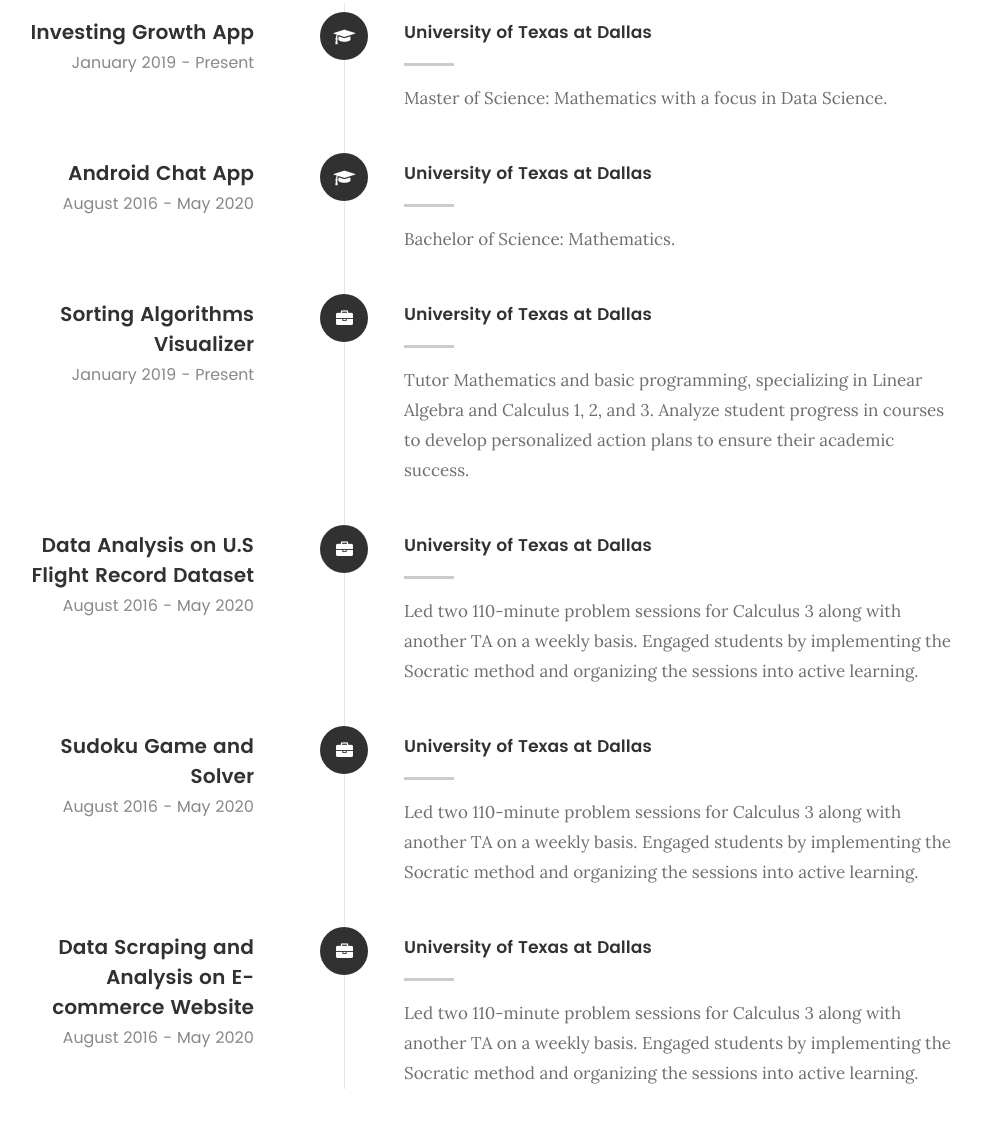
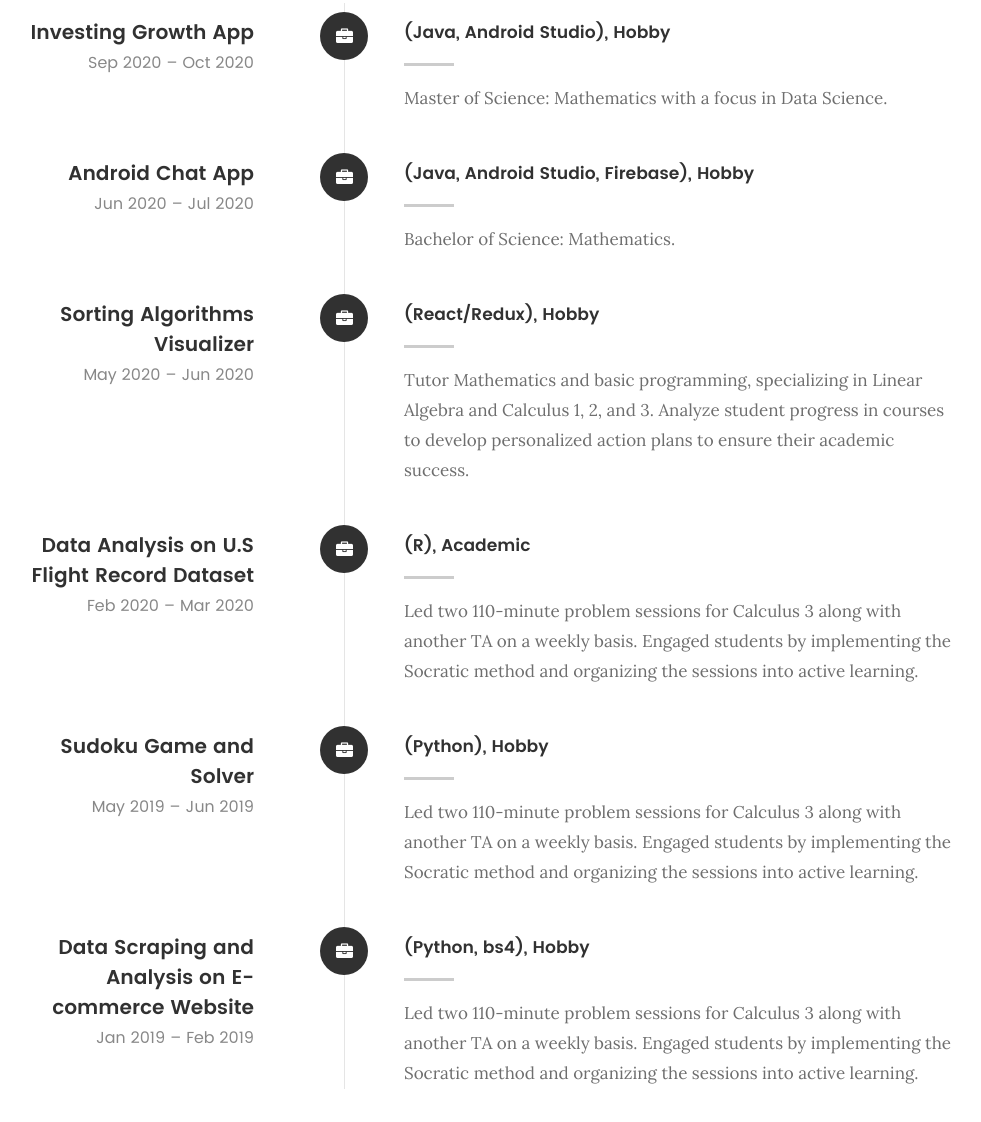
Before and after one commit to salazarbrandon1257/personal-website, a plain HTML site: page index.html in a window 1280 px wide. Shown: the part 3959-5081 px from the top of the page, without its empty margins (155-1136 px from the left). Drawn offline with Linux system fonts and the light colour scheme; files whose address does not match are found by name.

Commit message:
Update index.html

```diff
--- a/index.html
+++ b/index.html
@@ -372,16 +372,16 @@
 			<div class="timeline-block">
 
 				<div class="timeline-ico">
-					<i class="fa fa-graduation-cap"></i>
+					<i class="fa fa-briefcase"></i>
 				</div>
 
 				<div class="timeline-header">
 					<h3>Investing Growth App</h3>
-					<p>January 2019 - Present</p>
+					<p>Sep 2020 – Oct 2020</p>
 				</div>
 
 				<div class="timeline-content">
-					<h4>University of Texas at Dallas</h4>
+					<h4>(Java, Android Studio), Hobby</h4>
 					<p>Master of Science: Mathematics with a focus in Data Science.</p>
 				</div>
 
@@ -390,16 +390,16 @@
 			<div class="timeline-block">
 
 				<div class="timeline-ico">
-					<i class="fa fa-graduation-cap"></i>
+					<i class="fa fa-briefcase"></i>
 				</div>
 
 				<div class="timeline-header">
 					<h3>Android Chat App</h3>
-					<p>August 2016 - May 2020</p>
+					<p>Jun 2020 – Jul 2020</p>
 				</div>
 
 				<div class="timeline-content">
-					<h4>University of Texas at Dallas</h4>
+					<h4> (Java, Android Studio, Firebase), Hobby</h4>
 					<p>Bachelor of Science: Mathematics.</p>
 				</div>
 
@@ -413,11 +413,11 @@
 
 				<div class="timeline-header">
 					<h3>Sorting Algorithms Visualizer </h3>
-					<p>January 2019 - Present</p>
+					<p>May 2020 – Jun 2020</p>
 				</div>
 
 				<div class="timeline-content">
-					<h4>University of Texas at Dallas</h4>
+					<h4>(React/Redux), Hobby </h4>
 					<p>Tutor Mathematics and basic programming, specializing in Linear Algebra and Calculus 1, 2, and 3. Analyze student progress in courses to develop personalized action plans to ensure their academic success.</p>
 				</div>
 
@@ -431,11 +431,11 @@
 
 				<div class="timeline-header">
 					<h3>Data Analysis on U.S Flight Record Dataset</h3>
-					<p>August 2016 - May 2020</p>
+					<p>Feb 2020 – Mar 2020</p>
 				</div>
 
 				<div class="timeline-content">
-					<h4>University of Texas at Dallas</h4>
+					<h4> (R), Academic </h4>
 					<p>Led two 110-minute problem sessions for Calculus 3 along with another TA on a weekly basis. Engaged students by implementing the Socratic method and organizing the sessions into active learning.</p>
 				</div>
 
@@ -448,11 +448,11 @@
 
 				<div class="timeline-header">
 					<h3>Sudoku Game and Solver </h3>
-					<p>August 2016 - May 2020</p>
+					<p>May 2019 – Jun 2019</p>
 				</div>
 
 				<div class="timeline-content">
-					<h4>University of Texas at Dallas</h4>
+					<h4>(Python), Hobby </h4>
 					<p>Led two 110-minute problem sessions for Calculus 3 along with another TA on a weekly basis. Engaged students by implementing the Socratic method and organizing the sessions into active learning.</p>
 				</div>
 
@@ -465,11 +465,11 @@
 
 				<div class="timeline-header">
 					<h3>Data Scraping and Analysis on E-commerce Website</h3>
-					<p>August 2016 - May 2020</p>
+					<p>Jan 2019 – Feb 2019</p>
 				</div>
 
 				<div class="timeline-content">
-					<h4>University of Texas at Dallas</h4>
+					<h4> (Python, bs4), Hobby</h4>
 					<p>Led two 110-minute problem sessions for Calculus 3 along with another TA on a weekly basis. Engaged students by implementing the Socratic method and organizing the sessions into active learning.</p>
 				</div>
 
```
